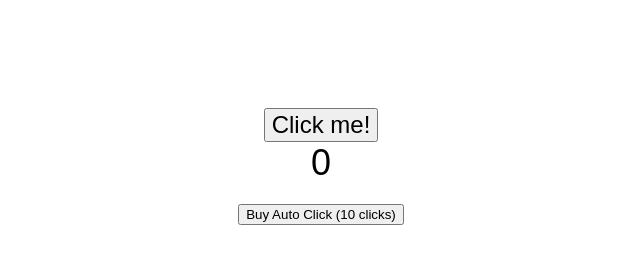
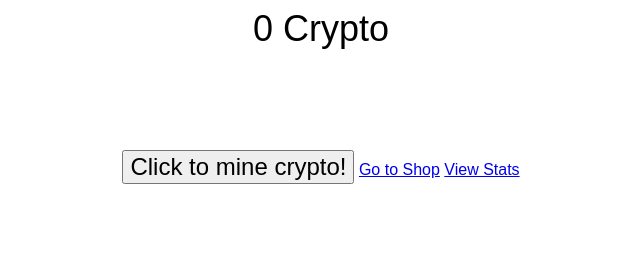
Before and after one commit to Liquefy7822/clicker.github.io, a plain HTML site: page index.html in a window 1280 px wide. Shown: the whole page, without its empty margins (319-959 px from the left). Drawn offline with Linux system fonts and the light colour scheme.

Commit message:
Update index.html

```diff
--- a/index.html
+++ b/index.html
@@ -3,13 +3,14 @@
 <head>
     <meta charset="UTF-8">
     <meta name="viewport" content="width=device-width, initial-scale=1.0">
-    <title>Clicker Game</title>
+    <title>Crypto Clicker</title>
     <link rel="stylesheet" href="styles.css">
 </head>
 <body>
-    <button id="clickButton" onclick="clickButton()">Click me!</button>
-    <div id="counter">0</div>
-    <button id="autoClickButton" onclick="buyAutoClick()">Buy Auto Click (10 clicks)</button>
+    <div id="counter">0 Crypto</div>
+    <button id="clickButton" onclick="clickButton()">Click to mine crypto!</button>
+    <a href="shop.html">Go to Shop</a>
+    <a href="stats.html">View Stats</a>
 
     <script src="script.js"></script>
 </body>
```
